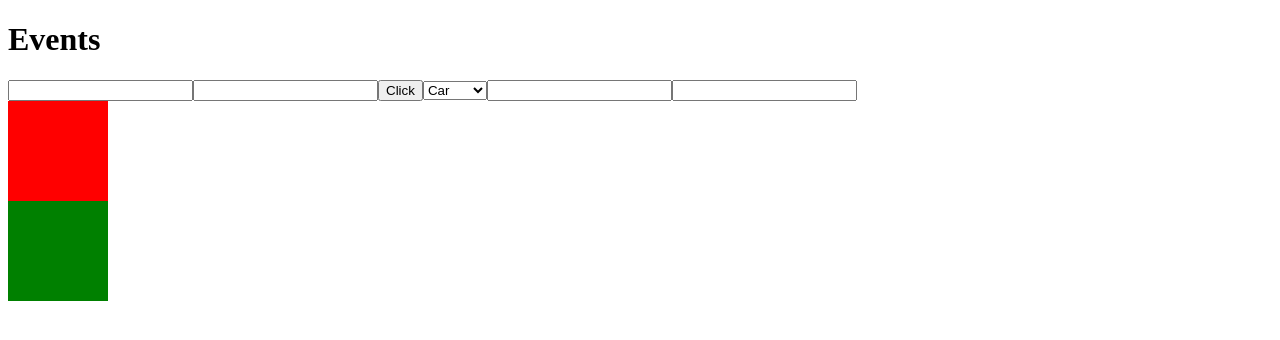
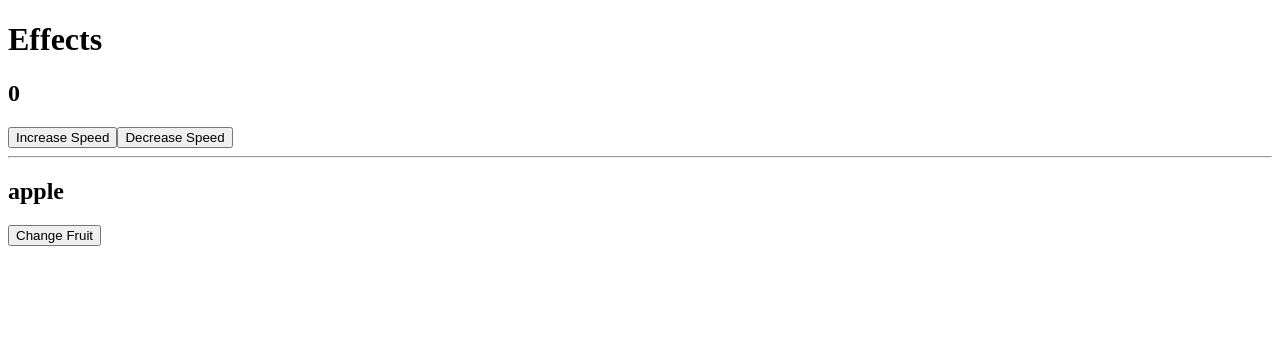
Before and after one commit to SharanyaNemade/15.Signals-Data-Types-Explained-Angular-21, an Angular app: page / in a window 1280 px wide. Shown: the top 340 px of the page. Built offline with nearby package versions, Linux system fonts and the light colour scheme.

Commit message:
First Commit

```diff
--- a/src/app/app.html
+++ b/src/app/app.html
@@ -1,22 +1 @@
-<h1>Events</h1>
-<input type="text" (input)="handleEvent($event.type)">
-<input type="text" (change)="handleEvent($event.type)">
-<button (click)="handleEvent($event.type)">Click</button>
-<select name="" (click)="handleEvent($event.type)"  id="">
-  <option value="">Car</option>
-  <option value="">Bike</option>
-  <option value="">Mobile</option>
-  <option value="">iPhone</option>
-</select>
-
-
-<input type="text" (blur)="handleEvent($event.type)">
-<input type="text" (focus)="handleEvent($event.type)">
-
-<div (mouseenter)="handleEvent($event.type)" class="div1">
-
-</div>
-
-<div (mouseleave)="handleEvent($event.type)" class="div2">
-
-</div>
+<app-effect></app-effect>
--- a/src/app/app.ts
+++ b/src/app/app.ts
@@ -1,8 +1,10 @@
 import { Component, signal } from '@angular/core';
 import { RouterOutlet } from '@angular/router';
+import { Effect } from './effect/effect';
+
 
 @Component({
-  imports: [RouterOutlet],
+  imports: [RouterOutlet,Effect],
   selector: 'app-root',
   standalone: true,
   styleUrl: './app.css',
@@ -10,8 +12,4 @@ import { RouterOutlet } from '@angular/router';
 })
 export class App {
 
-  handleEvent(eventName:string)
-  {
-    console.log(eventName);
-  }
 }
--- /dev/null
+++ b/src/app/effect/effect.html
@@ -0,0 +1,10 @@
+<h1>Effects</h1>
+<h2 [style.color]="color">{{speed()}}</h2>
+
+<button (click) = "increaseSpeed()">Increase Speed</button>
+
+<button (click) = "decreaseSpeed()">Decrease Speed</button>
+
+<hr />
+<h2>{{fruit()}}</h2>
+<button (click) = "Changefruit()">Change Fruit</button>
--- /dev/null
+++ b/src/app/effect/effect.ts
@@ -0,0 +1,51 @@
+import { Component, effect, signal } from '@angular/core';
+
+@Component({
+  imports: [],
+  selector: 'app-effect',
+  styleUrl: './effect.css',
+  templateUrl: 'effect.html',
+})
+export class Effect {
+  speed = signal(0);
+  fruit = signal("apple");
+  color = "black"
+
+  constructor(){
+    effect(() =>{
+      if(this.speed() > 0 && this.speed() < 80){
+        this.color='green'
+      }
+
+      if(this.speed() >= 80 && this.speed() < 120){
+        this.color = 'orange'
+      }
+
+      if(this.speed() >= 120 && this.speed() < 200){
+        this.color= 'red'
+      }
+
+      console.log("speed:- ",this.speed());
+
+    });
+
+
+    effect(() => {
+      console.log(this.fruit());
+    })
+  }
+
+  increaseSpeed(){
+    this.speed.set(this.speed() + 10);
+  }
+
+
+  decreaseSpeed(){
+    this.speed.set(this.speed() - 10)
+  }
+
+
+  Changefruit(){
+    this.fruit.set('banana')
+  }
+}
--- a/src/index.html
+++ b/src/index.html
@@ -9,6 +9,5 @@
 </head>
 <body>
   <app-root></app-root>
-   <!-- <app-profile></app-profile> -->
 </body>
 </html>
```
Also changed, not shown: src/app/effect/effect.css (added), 1 other file (tests, documents, lock files or other folders).
